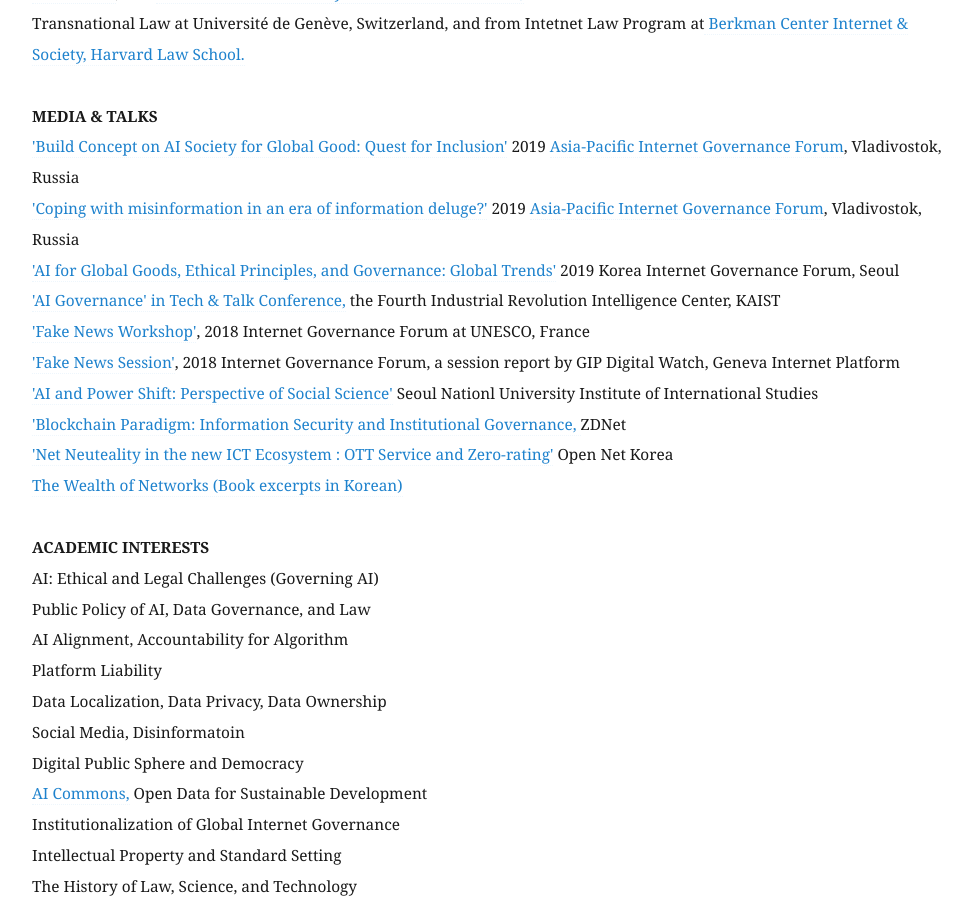
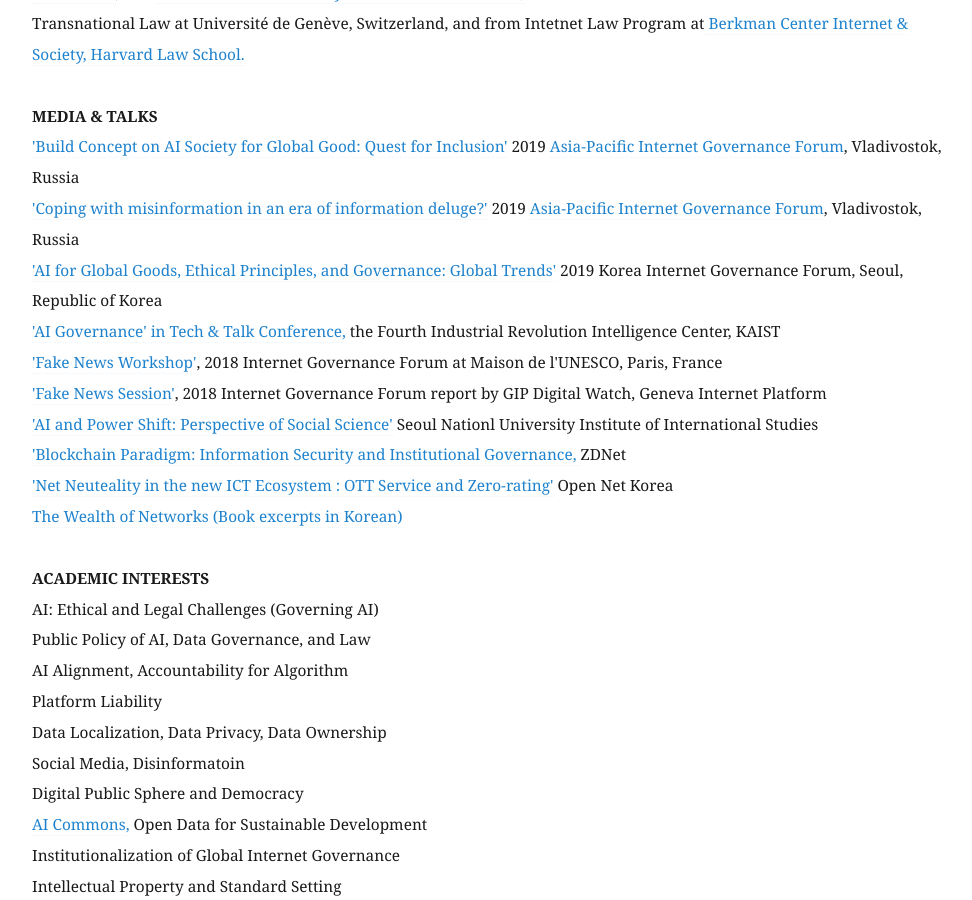
Before and after one commit to eunchangchoi/eunchangchoi.github.io, a Jekyll site: the page built from index.md, in a window 1280 px wide and 900 px high, scrolled down 1618 px. Shown: the whole window, without its empty margins (68-1040 px from the left). Built offline with Jekyll 4.4.1, drawn with Linux system fonts in a browser that asks for light colours.

Commit message:
Update index.md

```diff
--- a/index.md
+++ b/index.md
@@ -29,10 +29,10 @@
  <strong> MEDIA & TALKS </strong> <br>
 <a href="https://www.ftp.asia/index.php/s/tLZWIWMG1Qp7oA0">'Build Concept on AI Society for Global Good: Quest for Inclusion'</a> 2019 <a href="https://2019.aprigf.asia/prog"> Asia-Pacific Internet Governance Forum</a>, Vladivostok, Russia <br>
  <a href="https://www.ftp.asia/index.php/s/HGkuD3YVUBssKrP">'Coping with misinformation in an era of information deluge?'</a> 2019 <a href="https://2019.aprigf.asia/prog"> Asia-Pacific Internet Governance Forum</a>, Vladivostok, Russia <br>
- <a href="https://www.youtube.com/watch?v=0-ysDtfJ8Jk">'AI for Global Goods, Ethical Principles, and Governance: Global Trends'</a>  2019 Korea Internet Governance Forum, Seoul <br>
+ <a href="https://www.youtube.com/watch?v=0-ysDtfJ8Jk">'AI for Global Goods, Ethical Principles, and Governance: Global Trends'</a>  2019 Korea Internet Governance Forum, Seoul, Republic of Korea <br>
   <a href="https://www.kaist.ac.kr/_prog/_board/?mode=V&no=96361&code=kaist_news&site_dvs_cd=kr&menu_dvs_cd=&list_typ=B&skey=&sval=&smonth=&site_dvs=&GotoPage=1"> 'AI Governance' in Tech & Talk Conference,</a> the Fourth Industrial Revolution Intelligence Center, KAIST <br>
-   <a href="https://www.youtube.com/watch?v=quo1DLyitf8">'Fake News Workshop'</a>, 2018 Internet Governance Forum at UNESCO, France <br>
-   <a href="https://dig.watch/sessions/session-fakenews"> 'Fake News Session'</a>, 2018 Internet Governance Forum, a session report by GIP Digital Watch, Geneva Internet Platform <br>
+   <a href="https://www.youtube.com/watch?v=quo1DLyitf8">'Fake News Workshop'</a>, 2018 Internet Governance Forum at Maison de l'UNESCO, Paris, France <br>
+   <a href="https://dig.watch/sessions/session-fakenews"> 'Fake News Session'</a>, 2018 Internet Governance Forum report by GIP Digital Watch, Geneva Internet Platform <br>
    <a href="http://www.snuiis.re.kr/sub2/2_2_5_1.php?mode=view&number=458&b_name=event1_1&page=1">'AI and Power Shift: Perspective of Social Science'</a> Seoul Nationl University Institute of International Studies <br>
    <a href="http://www.zdnet.co.kr/view/?no=20170915172456&from=Mobile">'Blockchain Paradigm: Information Security and Institutional Governance, </a>ZDNet <br>
   <a href="https://opennet.or.kr/wp-content/uploads/2015/08/발표자료-Net-Neutrality-OTT-Zero-ratinghandout-2015812-.pdf"> 'Net Neuteality in the new ICT Ecosystem : OTT Service and Zero-rating'</a> Open Net Korea<br>
```
